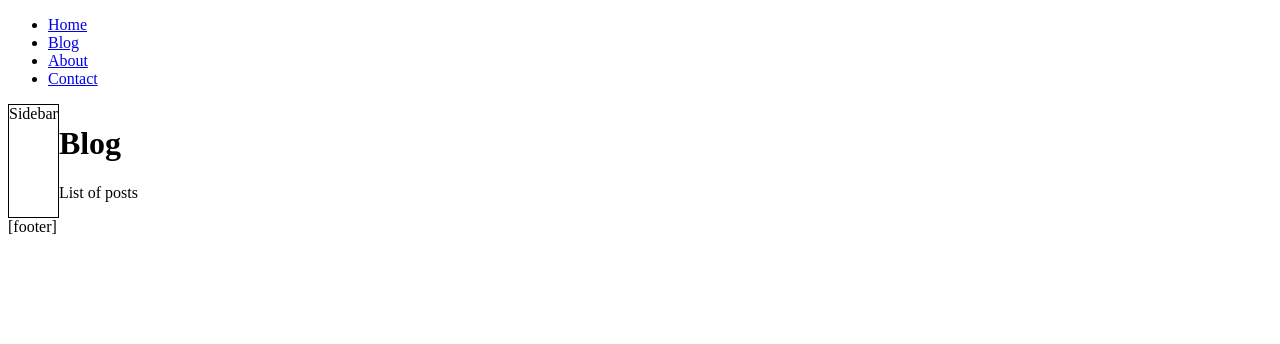
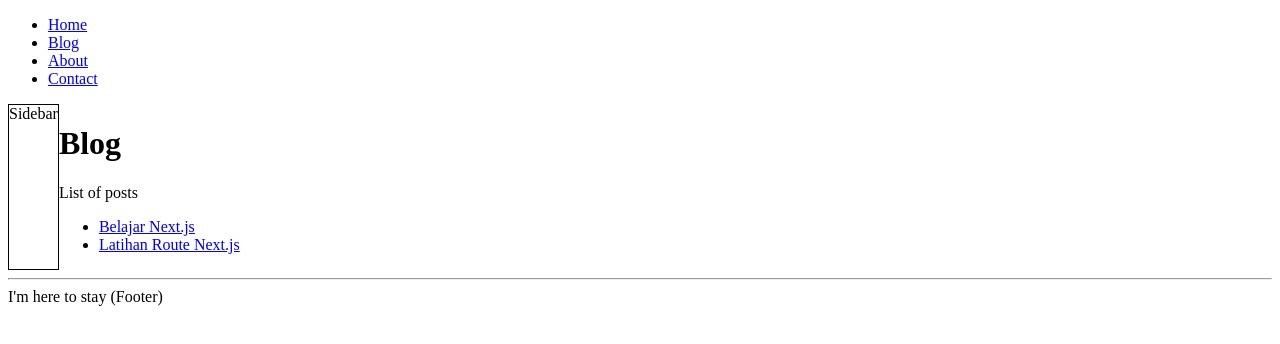
Before and after one commit to lunadiotic/learn-nextjs, a Next.js app: page /blog in a window 1280 px wide. Shown: the top 344 px of the page. Built offline with nearby package versions, Linux system fonts and the light colour scheme.

Commit message:
latihan menambahkan link untuk halaman blog

```diff
--- a/app/blog/page.jsx
+++ b/app/blog/page.jsx
@@ -1,8 +1,18 @@
+import Link from "next/link";
+
 export default function BlogPage() {
   return (
     <>
       <h1>Blog</h1>
       <p>List of posts</p>
+      <ul>
+        <li>
+          <Link href="/blog/belajar-nextjs">Belajar Next.js</Link>
+        </li>
+        <li>
+          <Link href="/blog/latihan-route-nextjs">Latihan Route Next.js</Link>
+        </li>
+      </ul>
     </>
   );
 }
--- a/app/layout.jsx
+++ b/app/layout.jsx
@@ -28,7 +28,10 @@
           </nav>
         </header>
         <main>{children}</main>
-        <footer>[footer]</footer>
+        <footer>
+          <hr />
+          <span>I'm here to stay (Footer)</span>
+        </footer>
       </body>
     </html>
   );
```
